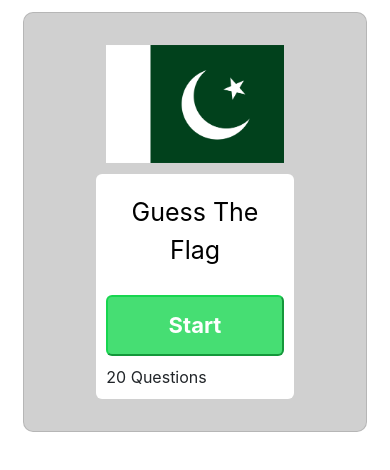
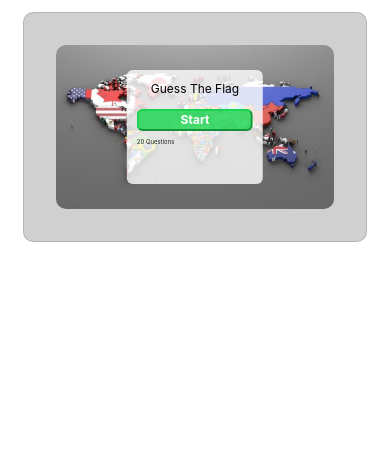
Before and after one commit to umair763/Guess-The-Flag-Game, a React (Vite) app: page / in a window 390 px wide. Shown: the top 470 px of the page. Built offline with nearby package versions, Linux system fonts and the light colour scheme.

Commit message:
Responsive CSS-Update

```diff
--- a/src/components/FinishCard.css
+++ b/src/components/FinishCard.css
@@ -9,6 +9,7 @@
     box-sizing: border-box;
     margin-left: 6%;
     margin-right: 6%;
+    /* height: 100vh; */
 }
 
 .img-container{
@@ -80,3 +81,17 @@
 .play-again-btn:focus {
     outline: none;
 }
+
+
+@media screen and (min-width: 1024px) and (max-width: 1366px) {
+    /* Component 1 adjustments */
+    .outer-container {
+        width: 75% ; /* Adjusted width for Component 1 */
+    }
+
+    /* Component 2 adjustments */
+    .img-container, .img-container img {
+        width: 65% !important; /* Adjusted width for Component 2 */
+    }
+
+}
--- a/src/components/GuessCard.css
+++ b/src/components/GuessCard.css
@@ -1,8 +1,6 @@
-.body{
+.body {
     margin: 0;
     padding: 0;
-
-
 }
 .cardd {
     margin-top: 3%;
@@ -15,24 +13,24 @@
     box-sizing: border-box;
     margin-left: 6%;
     margin-right: 6%;
-    /* height: 780px; */
+    height: 90vh !important;
 }
-.img-container{
+.container {
+    justify-content: center;
+    align-items: center;
+    /* background-color: rgb(239, 114, 114); */
     border-radius: 10px;
     display: flex;
-    justify-content: center;
-    align-items: center;
-    width: 80% !important;
-    height: 80% !important;
+    width: 75%;
+    /* height: 75%; */
     overflow: hidden; /* Ensure the image doesn't overflow the container */
 }
 
-.img-container img {
-    width: 80% !important;
-    height: 80% !important;
+.container img {
+    width: 85%;
+    height: 98%;
     object-fit: cover; /* Ensure the image covers the entire container */
 }
-
 
 .nameflag {
     float: left;
@@ -46,13 +44,14 @@
 }
 .nextbtn {
     margin-top: 3%;
-    padding: 12px;
+    padding: 6px;
     font-weight: bolder;
     color: white;
     background-color: rgba(9, 137, 211, 0.8);
     border-radius: 6px;
     background-color: rgba(9, 137, 211, 0.8);
-    font-size: 22px;
+    font-size: 20px;
+    width: 12%;
 }
 .nextbtn:hover {
     background-color: rgba(13, 151, 232, 0.8);
@@ -61,7 +60,6 @@
 .nextbtn:focus {
     outline: none;
 }
-
 
 .grid-container {
     padding-top: 2%;
@@ -73,7 +71,7 @@
 
 .grid-item {
     background-color: grey;
-    padding: 20px;
+    padding: 12px;
     font-size: 18px;
     font-weight: bolder;
     color: white;
@@ -104,3 +102,19 @@
         overflow: auto; /* Add scrollbar if content exceeds container size */
     }
 }
+
+@media screen and (min-width: 1024px) and (max-width: 1366px) {
+    /* Component 1 adjustments */
+    .outer-container {
+        width: 80%;
+    }
+
+    /* Component 2 adjustments */
+    .container{
+        width: 60%;
+    } .container img {
+        width: 70%;
+        height: 100%;
+    }
+
+}
--- a/src/components/InitialFlagContainer.css
+++ b/src/components/InitialFlagContainer.css
@@ -1,9 +1,8 @@
-.body{
-    margin: 0;
-    padding: 0;
-}
 .card {
     margin-top: 3%;
+    margin-left: 6%;
+    margin-right: 6%;
+    margin-bottom: 0;
     border-radius: 10px;
     display: flex;
     flex-direction: row;
@@ -11,12 +10,10 @@
     align-items: center;
     background-color: rgb(208, 208, 208);
     box-sizing: border-box;
-    margin-left: 6%;
-    margin-right: 6%;
-    /* height: 760px; */
+    /* height: 60%; */
 }
 
-.img-container{
+.bgimg {
     display: flex;
     flex-direction: column;
     border-radius: 10px;
@@ -29,18 +26,13 @@
     overflow: hidden; /* Ensure the image doesn't overflow the container */
 }
 
-.img-container img {
+.bgimg img {
     width: 100%;
     height: 100%;
     object-fit: cover; /* Ensure the image covers the entire container */
 }
 
-
 /* ///////////////note:: startbox style///////////////////////// */
-/* .body {
-    margin: 0;
-    padding: 0;
-} */
 
 .Theh1 {
     color: rgb(0, 0, 0);
@@ -51,16 +43,16 @@
     text-align: center;
 }
 .outer-container {
-    background-color: rgb(255, 255, 255);
+    position: absolute;
+    top: 50%;
+    left: 50%;
+    transform: translate(-50%, -50%);
+    background-color: rgba(255, 255, 255, 0.8); /* Adjust opacity */
     border-radius: 6px;
-    margin-top: 5%;
-    /* margin-bottom: 4%; */
     padding: 10px;
-    justify-content: center;
-    align-items: center;
+    z-index: 1;
     text-align: center;
-    z-index: 1;
-    width: 50%;
+    width: 40% !important; /* Adjust width as needed */
 }
 
 .startbtn {
@@ -86,14 +78,51 @@
     margin-bottom: 0;
     float: left;
 }
-@media (max-width: 750px) {
-    .outer-container {
-        width: 89%; /* Adjust width for smaller screens */
+
+@media screen and (min-width: 280px) and (max-width: 1366px) {
+    .bgimg {
+        width: 100%;
+    }
+    .bgimg img {
+        /* width: 100%;  */
+        object-fit: contain;
     }
 }
-@media (max-width: 510px) {
+
+@media screen and (min-width: 1020px) and (max-width: 1500px) {
+    .card {
+        height: 90vh !important;
+    }
+    .bgimg {
+        width: 100%;
+        height: 100% !important;
+    }
+
+}
+
+@media screen and (min-width: 280px) and (max-width: 586px) {
+    .Theh1 {
+        padding: 0;
+        margin: 0;
+        font-size: 12px;
+    }
     .outer-container {
-        width: 89%; /* Adjust width for smaller screens */
-        height: 90%;
+        padding: 10px;
+        text-align: center;
+        width: 60%;
+        height: 50%;
+    }
+
+    .startbtn {
+        padding: 0;
+        margin-top: 10%;
+        width: 100%;
+        font-size: 12px;
+    }
+
+    .p-text {
+        margin-top: 5%;
+        float: left;
+        font-size: 6px;
     }
 }
--- a/src/components/InitialFlagContainer.jsx
+++ b/src/components/InitialFlagContainer.jsx
@@ -1,21 +1,26 @@
 // InitialFlagContainer.jsx
-import React from 'react';
-import './InitialFlagContainer.css';
+import React from "react";
+import "./InitialFlagContainer.css";
 
 function InitialFlagContainer({ onStartClick }) {
 	return (
 		<>
-            <div className="card">
-                <div className="img-container">
-                    <img src="\src\components\pk.png" alt="Pakistan Flag" />
+			<div className="card ">
+				<div className="bgimg">
+					<img
+						src="\src\components\World countries flags stock illustration.jpeg"
+						alt="background-img"
+					/>
+				</div>
 				<div className="outer-container">
 					<p className="Theh1">Guess The Flag</p>
-                        <button className="startbtn" onClick={onStartClick}>
+					<button
+						className="startbtn"
+						onClick={onStartClick}>
 						Start
-                        </button>{' '}
+					</button>{" "}
 					{/* Call onStartClick when button clicked */}
 					<p className="p-text">20 Questions</p>
-                    </div>
 				</div>
 			</div>
 		</>
```
Also changed, not shown: src/components/World countries flags stock illustration.jpeg (added). Lines whose indentation alone changed are shown as unchanged.
